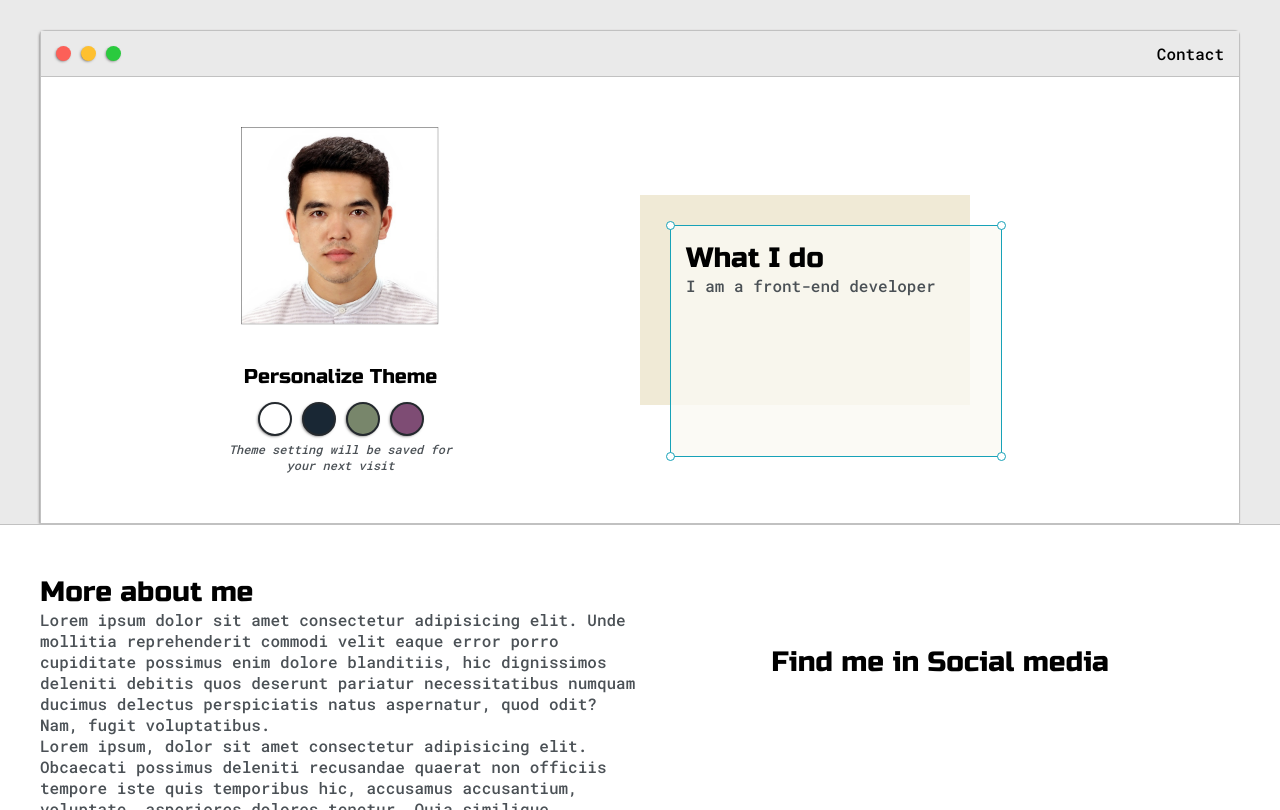
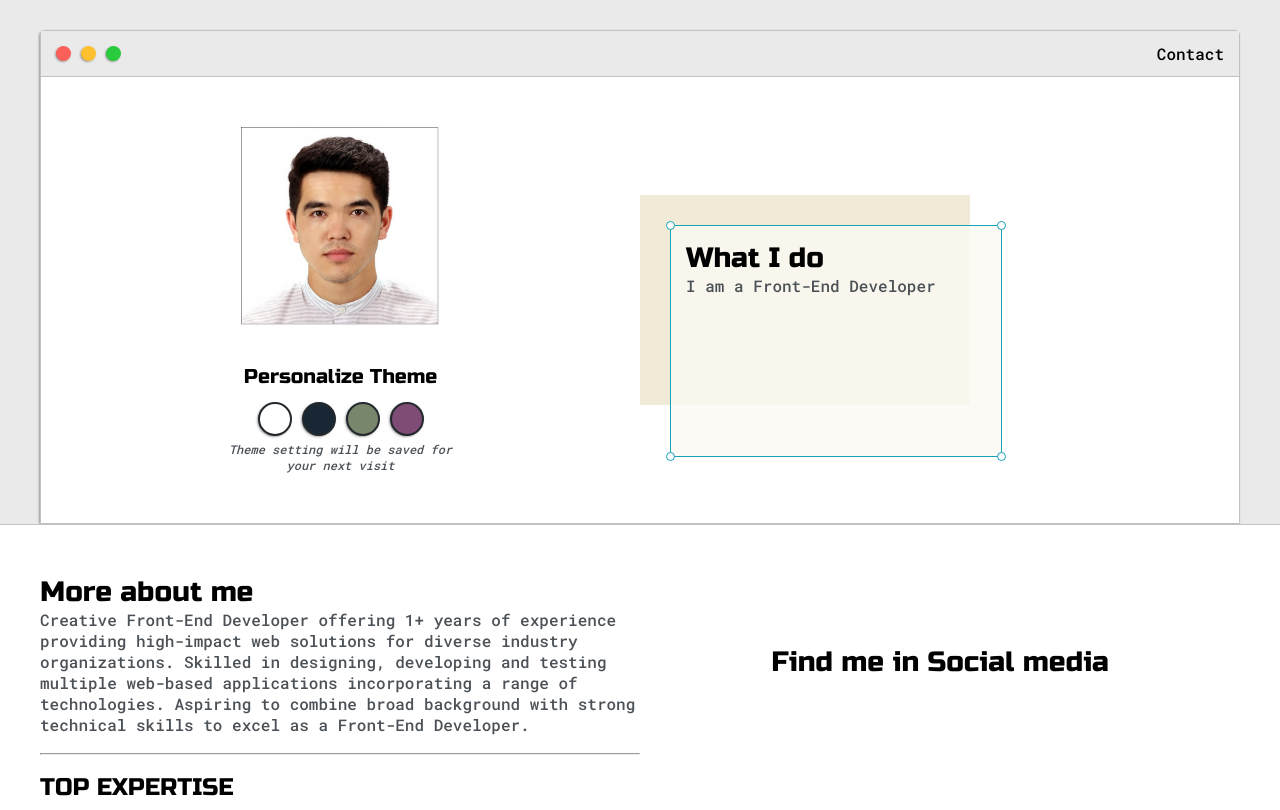
Before and after one commit to JmlKhan/portfolio, a plain HTML site: page index.html in a window 1280 px wide. Shown: the part 130-940 px from the top of the page. Drawn offline with Linux system fonts and the light colour scheme.

Commit message:
bio change

```diff
--- a/index.html
+++ b/index.html
@@ -53,7 +53,7 @@
                             <div id="corner-tr" class="corner"></div>
 
                             <h3>What I do</h3>
-                            <p>I am a front-end developer</p>
+                            <p>I am a Front-End Developer</p>
 
                             <div id="corner-bl" class="corner"></div>
                             <div id="corner-br" class="corner"></div>
@@ -69,15 +69,10 @@
             <div class="about-wrapper">
                 <div class="about-me">
                     <h3>More about me</h3>
+                    <p>
+                        Creative Front-End Developer offering 1+ years of experience providing high-impact web solutions for diverse industry organizations. Skilled in designing, developing and testing multiple web-based applications incorporating a range of technologies. Aspiring to combine broad background with strong technical skills to excel as a Front-End Developer.
+                    </p>
 
-                    <p>Lorem ipsum dolor sit amet consectetur adipisicing elit. Unde mollitia reprehenderit
-                        commodi velit eaque error porro cupiditate possimus enim dolore blanditiis,
-                        hic dignissimos deleniti debitis quos deserunt pariatur necessitatibus numquam
-                        ducimus delectus perspiciatis natus aspernatur, quod odit? Nam, fugit voluptatibus.</p>
-
-                    <p>Lorem ipsum, dolor sit amet consectetur adipisicing elit. Obcaecati possimus deleniti
-                        recusandae quaerat non officiis tempore iste quis temporibus hic, accusamus accusantium,
-                        voluptate, asperiores dolores tenetur. Quia similique aspernatur ducimus?</p>
                      <br>
                      <hr> <br>
 
```
